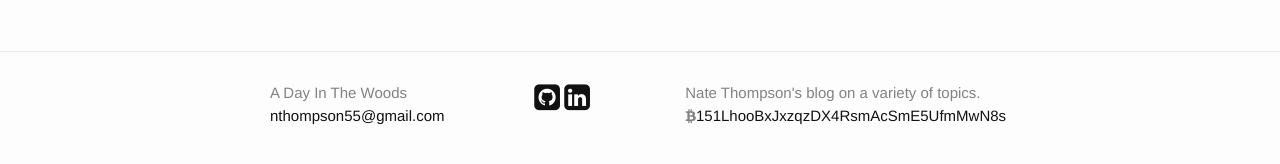
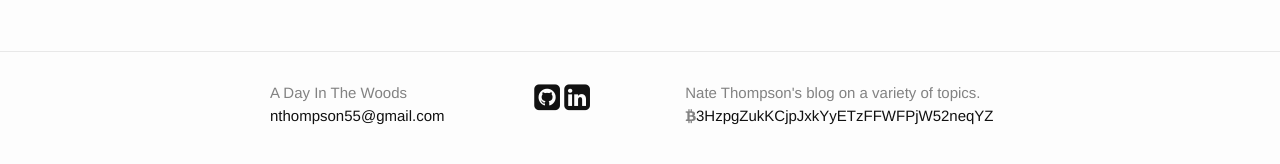
Before and after one commit to Felttrip/felttrip.github.io, a Jekyll site: the page built from about.md, in a window 1280 px wide. Shown: the part 299-463 px from the top of the page. Built offline with Jekyll 4.4.1, drawn with Linux system fonts in a browser that asks for light colours; nearby versions of some CDN libraries.

Commit message:
update some config, fix build

```diff
--- a/CNAME
+++ b/CNAME
@@ -1 +1 @@
-blog.thethompsons.life
+blog.felttrip.com
--- a/Gemfile
+++ b/Gemfile
@@ -1,2 +1,4 @@
 source 'https://rubygems.org'
 gem 'github-pages'
+
+gem "webrick", "~> 1.8"
--- a/_config.yml
+++ b/_config.yml
@@ -4,8 +4,8 @@
 description: >
   Nate Thompson's blog on a variety of topics.
 baseurl: "" # the subpath of your site, e.g. /blog/
-url: "http://natethompson.me" # the base hostname & protocol for your site
-bitcoin: "151LhooBxJxzqzDX4RsmAcSmE5UfmMwN8s"
+url: "blog.felttrip.com" # the base hostname & protocol for your site
+bitcoin: "3HzpgZukKCjpJxkYyETzFFWFPjW52neqYZ"
 linkedin_username: thompsonnathaniel
 github_username: felttrip
 author: by Nate Thompson
```
Also changed, not shown: Gemfile.lock.
